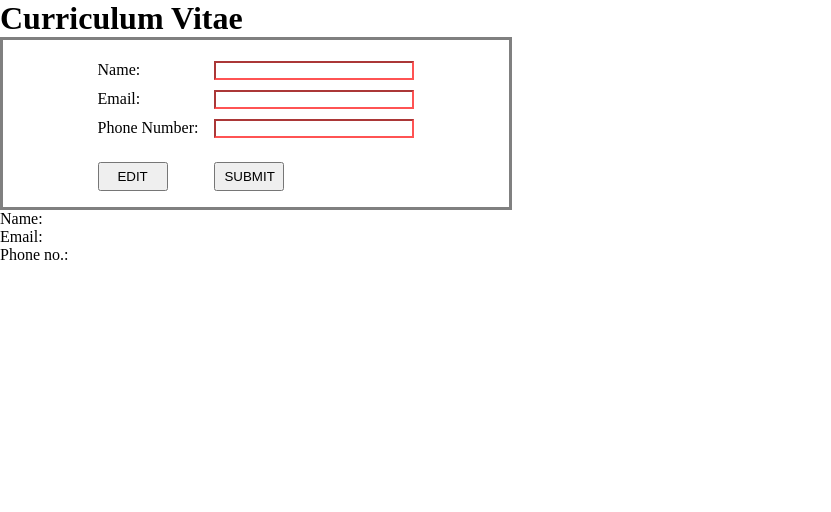
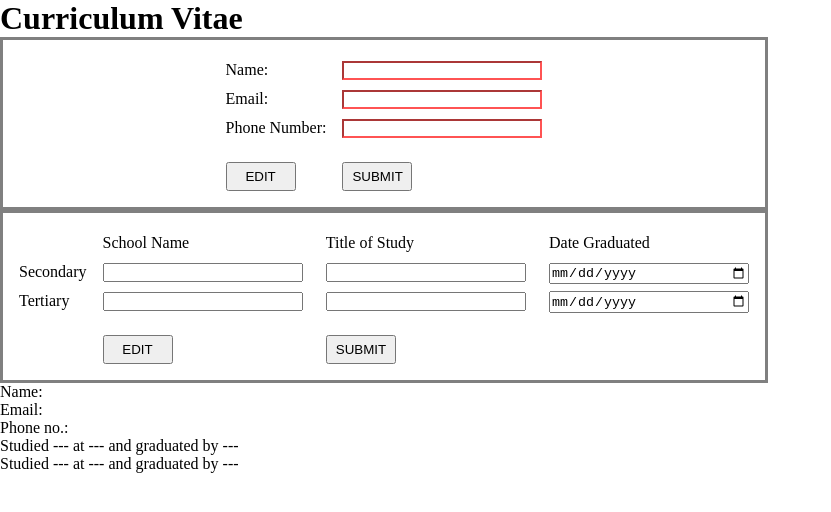
Before and after one commit to LFarparan/cvApplication, a React (Vite) app: page / in a window 1280 px wide. Shown: the top 512 px of the page, without its empty margins (0-831 px from the left). Built offline with nearby package versions, Linux system fonts and the light colour scheme.

Commit message:
Added Educational Experience section

```diff
--- a/src/App.jsx
+++ b/src/App.jsx
@@ -1,6 +1,7 @@
 import { useState, createContext } from 'react'
 import General from './components/General'
 import Display from './components/Display';
+import Education from './components/Education';
 
 export const UserContext = createContext();
 
@@ -8,20 +9,29 @@ export default function App(){
   const [name, setName] = useState('');
   const [email, setEmail] = useState('');
   const [phoneNo, setPhoneNo] = useState('');
-  const [dname, setDName] = useState('');
-  const [demail, setDEmail] = useState('');
-  const [dphoneNo, setDPhoneNo] = useState('');
+
+  const [secname, setSecname] = useState('---');
+  const [tername, setTername] = useState('---');
+  const [sectitle, setSectitle] = useState('---');
+  const [tertitle, setTertitle] = useState('---');
+  const [secdate, setSecdate] = useState('---');
+  const [terdate, setTerdate] = useState('---');
 
   return(
     <>
       <UserContext.Provider value = {{name, setName,
                                       email, setEmail,
                                       phoneNo, setPhoneNo,
-                                      dname, setDName,
-                                      demail, setDEmail,
-                                      dphoneNo, setDPhoneNo}}>
+                                      secname, setSecname,
+                                      tername, setTername,
+                                      sectitle, setSectitle,
+                                      tertitle, setTertitle,
+                                      secdate, setSecdate,
+                                      terdate, setTerdate
+                                      }}>
         <h1> Curriculum Vitae </h1>
         <General/>
+        <Education/>
         <Display/>
       </UserContext.Provider>
     </>
--- a/src/components/Display.jsx
+++ b/src/components/Display.jsx
@@ -3,13 +3,16 @@ import { UserContext } from "../App";
 
 
 export default function Display(){
-    const {dname, demail, dphoneNo} = useContext(UserContext);
+    const {name, email, phoneNo,
+        secname, tername, sectitle, tertitle, secdate, terdate} = useContext(UserContext);
 
     return(
         <>
-            Name: {dname} <br/>
-            Email: {demail} <br/>
-            Phone no.: {dphoneNo} <br/>
+            Name: {name} <br/>
+            Email: {email} <br/>
+            Phone no.: {phoneNo} <br/>
+            Studied {sectitle} at {secname} and graduated by {secdate} <br/>
+            Studied {tertitle} at {tername} and graduated by {terdate}
         </>
     )
 
--- /dev/null
+++ b/src/components/Education.jsx
@@ -0,0 +1,66 @@
+import React, {useContext} from "react";
+import '../styles/educ.css'
+import { UserContext } from "../App";
+
+export default function Education(){
+    const {secname, setSecname, tername, setTername,
+        sectitle, setSectitle, tertitle, setTertitle,
+        secdate, setSecdate, terdate, setTerdate} = useContext(UserContext);
+
+    function submitEduc(){
+        let secnamebox = document.getElementById('secname');
+        let ternamebox = document.getElementById('tername');
+        let sectitlebox = document.getElementById('sectitle');
+        let tertitlebox = document.getElementById('tertitle');
+        let secdatebox = document.getElementById('secdate');
+        let terdatebox = document.getElementById('terdate');
+        setSecname(secnamebox.value);
+        setTername(ternamebox.value);
+        setSectitle(sectitlebox.value);
+        setTertitle(tertitlebox.value);
+        setSecdate(secdatebox.value);
+        setTerdate(terdatebox.value);
+        secnamebox.disabled = true;
+        ternamebox.disabled = true;
+        sectitlebox.disabled = true;
+        tertitlebox.disabled = true;
+        secdatebox.disabled = true;
+        terdatebox.disabled = true;
+    }
+    function EditEduc(){
+        document.getElementById('secname').disabled = false;
+        document.getElementById('tername').disabled = false;
+        document.getElementById('sectitle').disabled = false;
+        document.getElementById('tertitle').disabled = false;
+        document.getElementById('secdate').disabled = false;
+        document.getElementById('terdate').disabled = false;
+    }
+
+    return(
+        <div className="eduExp">
+            <div className="educon">
+                <label> </label> <br/>
+                <label> Secondary </label> <br/>
+                <label> Tertiary </label>
+            </div>
+            <div className="schoolcon">
+                <label> School Name </label> <br/>
+                <input type="text" id="secname"/> <br/>
+                <input type="text" id="tername"/>
+                <button type="button" onClick={EditEduc}> EDIT </button>
+            </div>
+            <div className="studycon">
+                <label> Title of Study </label> <br/>
+                <input type="text" id="sectitle"/> <br/>
+                <input type="text" id="tertitle"/>
+                <button type="submit" onClick={submitEduc}> SUBMIT </button>
+            </div>
+            <div className="datecon">
+                <label> Date Graduated </label> <br/>
+                <input type="date" id="secdate"/> <br/>
+                <input type="date" id="terdate"/>
+            </div>
+        </div>
+
+    )
+}
--- a/src/components/General.jsx
+++ b/src/components/General.jsx
@@ -3,16 +3,15 @@ import { UserContext } from "../App";
 import '../styles/general.css'
 
 export default function General(){
-    const {setDName, setName, setDEmail, setEmail, setDPhoneNo, setPhoneNo} = useContext(UserContext);
+    const {setName, setEmail, setPhoneNo} = useContext(UserContext);
 
-    function submitGeneral(event){
-        event.preventDefault();
+    function submitGeneral(){
         let namebox = document.getElementById('full_name');
         let emailbox = document.getElementById('email');
         let phonenobox = document.getElementById('phone_no');
-        setDName(namebox.value);
-        setDEmail(emailbox.value);
-        setDPhoneNo(phonenobox.value);
+        setName(namebox.value);
+        setEmail(emailbox.value);
+        setPhoneNo(phonenobox.value);
         namebox.disabled = true;
         emailbox.disabled = true;
         phonenobox.disabled = true;
@@ -27,7 +26,6 @@ export default function General(){
 
     return(
         <>
-            <form>
                 <div className="gencon">
                     <div className="labelsection">
                         <label htmlFor="full_name">Name:</label><br/>
@@ -36,13 +34,12 @@ export default function General(){
                         <button type='button' onClick={enableEdit}>EDIT</button>
                     </div>
                     <div className="inputsection">
-                        <input type="text" name="full_name" id="full_name" onChange={(e) => setName(e.target.value)} required/><br/>
-                        <input type="email" name="email" id="email" onChange={(e) => setEmail(e.target.value)} required/><br/>
-                        <input type="text" name="phone_no" id="phone_no" onChange={(e) => setPhoneNo(e.target.value)} required/><br/>
+                        <input type="text" name="full_name" id="full_name" required/><br/>
+                        <input type="email" name="email" id="email" required/><br/>
+                        <input type="text" name="phone_no" id="phone_no" required/><br/>
                         <button type="submit" id="submit" onClick={submitGeneral}>SUBMIT</button>
                     </div>
                 </div>
-            </form>
         </>
     )
 }
--- /dev/null
+++ b/src/styles/educ.css
@@ -0,0 +1,10 @@
+.eduExp{
+    width: max(750px, 60%);
+    border: 3px solid gray;
+    padding: 1rem;
+    line-height: 1.8rem;
+    display: flex;
+    justify-content: center;
+    gap: 1rem;
+
+}
--- a/src/styles/general.css
+++ b/src/styles/general.css
@@ -5,7 +5,7 @@
 }
 
 .gencon{
-    width: max(400px, 40%);
+    width: max(750px, 60%);
     border: 3px solid gray;
     padding: 1rem;
     line-height: 1.8rem;
@@ -26,5 +26,4 @@ input{
 
 input:required:invalid{
     border-color: rgb(255, 83, 83);
-
 }
```
